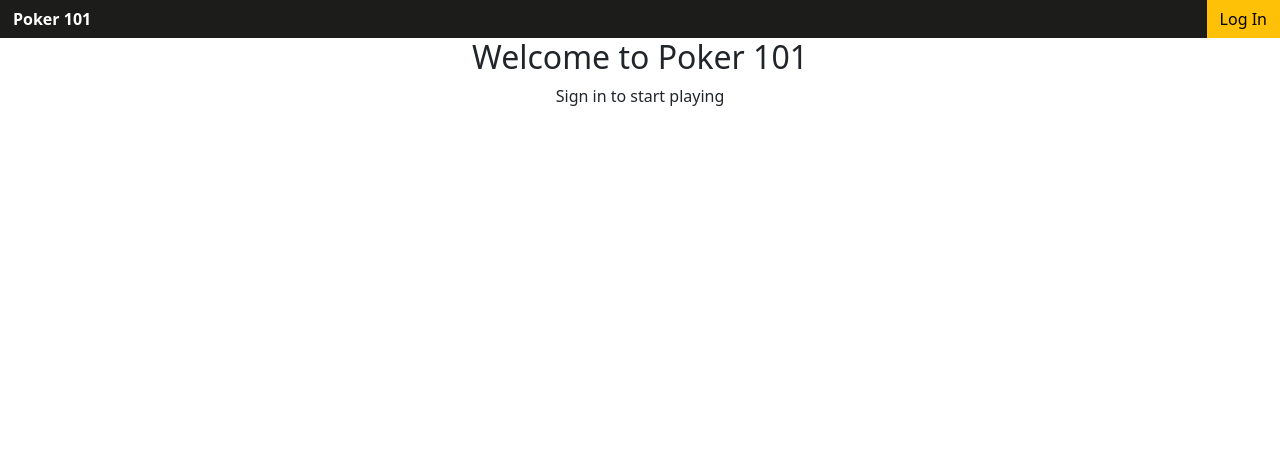
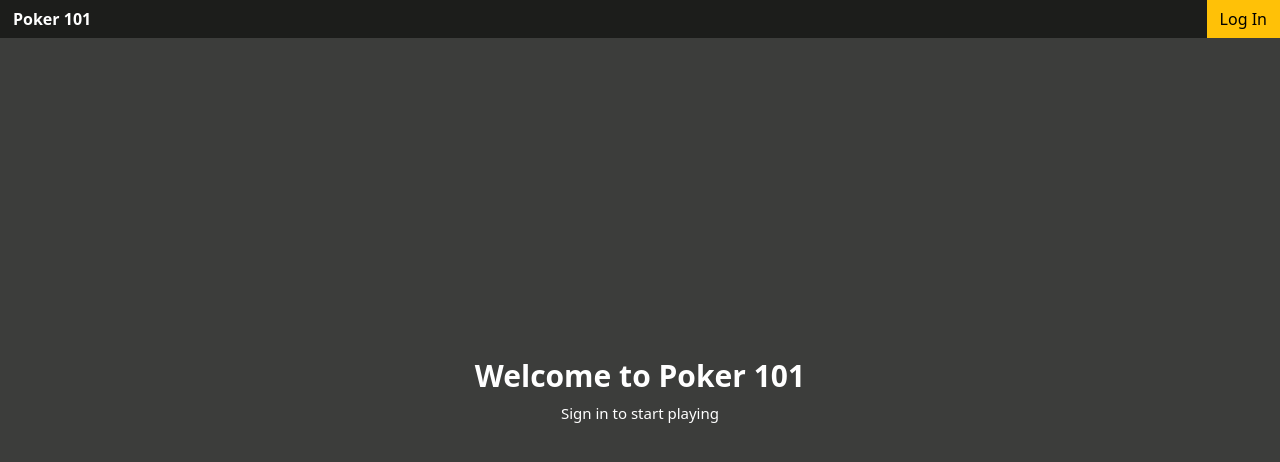
Before and after one commit to alanjb/poker101-ui, a React (Create React App) app: page / in a window 1280 px wide. Shown: the top 462 px of the page. Built offline with nearby package versions, Linux system fonts and the light colour scheme; no server answers.

Commit message:
updating styling config

```diff
--- a/src/app/components/AppContainer.tsx
+++ b/src/app/components/AppContainer.tsx
@@ -1,15 +1,15 @@
 import React from 'react';
 import { useAuth0 } from "@auth0/auth0-react";
-import Loading from "./Loading";
+import Loading from "./loading/Loading";
 import NavbarContainer from "./navigation/NavbarContainer";
 import {
   Switch,
   Route,
 } from "react-router-dom";
-import HomeContainer from "./HomeContainer";
+import HomeContainer from "./home/HomeContainer";
 import ProfileContainer from '../../profile/components/ProfileContainer';
 import ProtectedRoute from '../security/protected-route';
-import DashboardContainer from './DashboardContainer';
+import DashboardContainer from './dashboard/DashboardContainer';
 import GameContainer from '../../game/components/GameContainer';
 
 const AppContainer = () => {
--- a/src/app/components/_styles.scss
+++ b/src/app/components/_styles.scss
@@ -1,3 +1,7 @@
+#root{
+    height: 100%;
+}
+
 .component-container {
     width: 100%;
     height: 100%;
@@ -5,9 +9,8 @@
     position: absolute;
     left: 0;
 
-
     .header-text {
-        margin-top: 20%;
+        margin-top: 40vh;
         font-size: 30px;
         color: white;
         font-weight: 700;
@@ -16,56 +19,6 @@
     .sub-text {
         font-size: 15px;
         color: white;
-    }
-}
-
-.dashboard-container {
-    width: 100%;
-    height: 100%;
-    background-color: #3c3d3b;
-    position: absolute;
-    left: 0;
-
-    .dashboard-header {
-        margin-top: 20px;
-        margin-left: auto;
-        margin-right: 0;
-
-        .dashboard-header-text {
-            font-size: 30px;
-            color: white;
-        }
-
-        .create-button-container {
-            display: flex;
-        }
-    }
-}
-
-.navigation-container {
-    display: flex;
-    justify-content: space-between;
-    background-color: #1c1d1b;
-    text-align: right;
-    align-items: center;
-    color: white;
-
-    .logo {
-        margin-left: 13px;
-        font-weight: 900;
-    }
-
-    .nav-link {
-        color: white;
-    }
-
-    .log-button {
-        border-radius: 0px;
-    }
-
-    .navigation-links {
-        display: flex;
-        padding: 0px;
     }
 }
 
--- a/src/app/components/DashboardContainer.tsx
+++ b/src/app/components/dashboard/DashboardContainer.tsx
@@ -1,8 +1,8 @@
 import React, { Component, Fragment } from 'react';
-import history from '../routing/history';
-import CreateGameModal from '../../game/components/CreateGameModal';
+import history from '../../routing/history';
+import CreateGameModal from '../../../game/components/CreateGameModal';
 import { Button, Col, Container, Row } from 'reactstrap';
-import Game from '../../game/models/Game';
+import Game from '../../../game/models/Game';
 
 class DeviceManagerContainer extends Component {
   state: State = {
--- /dev/null
+++ b/src/app/components/dashboard/_styles.scss
@@ -0,0 +1,17 @@
+.dashboard-container {
+
+    .dashboard-header {
+        margin-top: 20px;
+        margin-left: auto;
+        margin-right: 0;
+
+        .dashboard-header-text {
+            font-size: 30px;
+            color: white;
+        }
+
+        .create-button-container {
+            display: flex;
+        }
+    }
+}
--- a/src/app/components/HomeContainer.tsx
+++ b/src/app/components/home/HomeContainer.tsx
@@ -4,7 +4,7 @@ import { Container, Row, Col } from "reactstrap";
 
 const HomeContainer = () => (
   <Fragment>
-    <div className="home-container">
+    <div className="home-container component-container">
       <Container className="home-header themed-container" fluid={true}>
         <Row>
           <Col>
--- /dev/null
+++ b/src/app/components/navigation/_styles.scss
@@ -0,0 +1,26 @@
+.navigation-container {
+    display: flex;
+    justify-content: space-between;
+    background-color: #1c1d1b;
+    text-align: right;
+    align-items: center;
+    color: white;
+
+    .logo {
+        margin-left: 13px;
+        font-weight: 900;
+    }
+
+    .nav-link {
+        color: white;
+    }
+
+    .log-button {
+        border-radius: 0px;
+    }
+
+    .navigation-links {
+        display: flex;
+        padding: 0px;
+    }
+}
--- a/src/app/security/protected-route.tsx
+++ b/src/app/security/protected-route.tsx
@@ -1,7 +1,7 @@
 import React from "react";
 import { Route } from "react-router-dom";
 import { withAuthenticationRequired } from "@auth0/auth0-react";
-import Loading from "../components/Loading";
+import Loading from "../components/loading/Loading";
 
 const ProtectedRoute = ({ component, ...args }: any) => (
   <Route
--- a/src/app/styles/main.scss
+++ b/src/app/styles/main.scss
@@ -1,2 +1,9 @@
+//APP
+@import '../../app/components/home/styles';
+@import '../../app/components/dashboard/styles';
+@import '../../app/components/loading/styles';
+@import '../../app/components/navigation/styles';
+@import '../../app/components/styles';
+
+//GAME
 @import '../../game/styles/styles';
-@import '../../app/components/styles';
```
Also changed, not shown: src/app/components/home/_styles.scss (added), src/app/components/loading/Loading.tsx (renamed from src/app/components/Loading.tsx), src/app/components/loading/_styles.scss (added).
